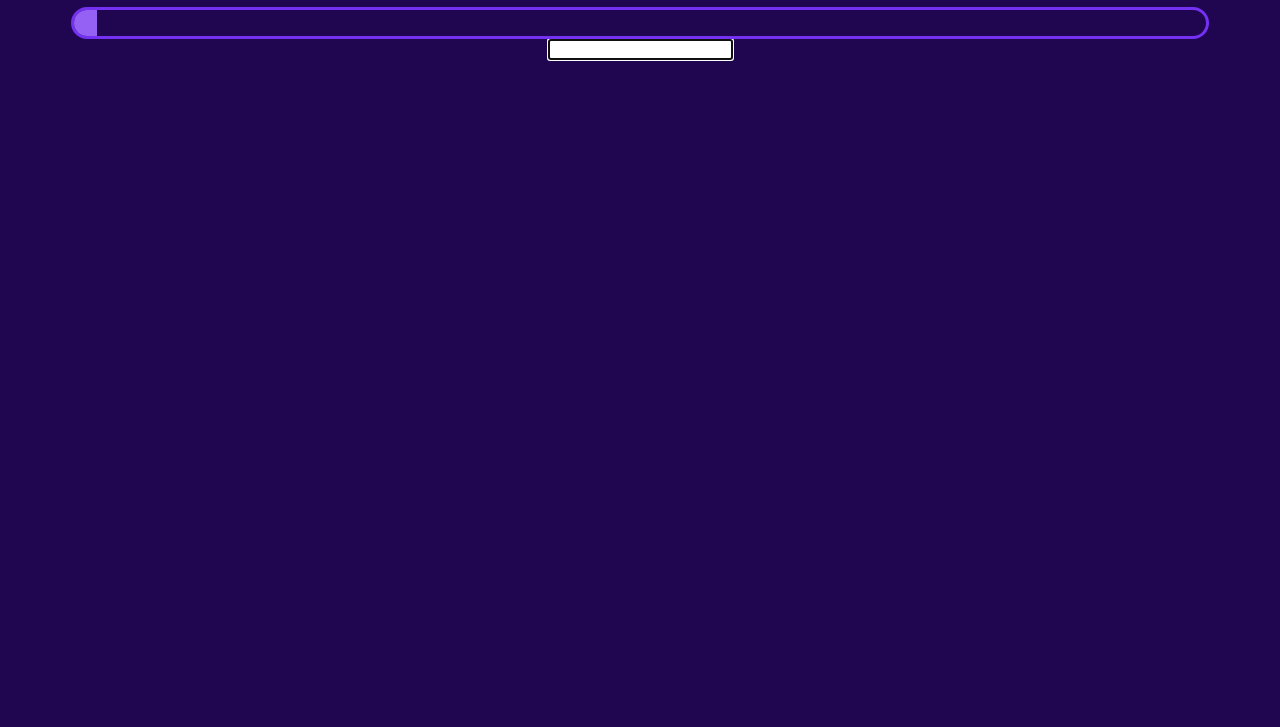
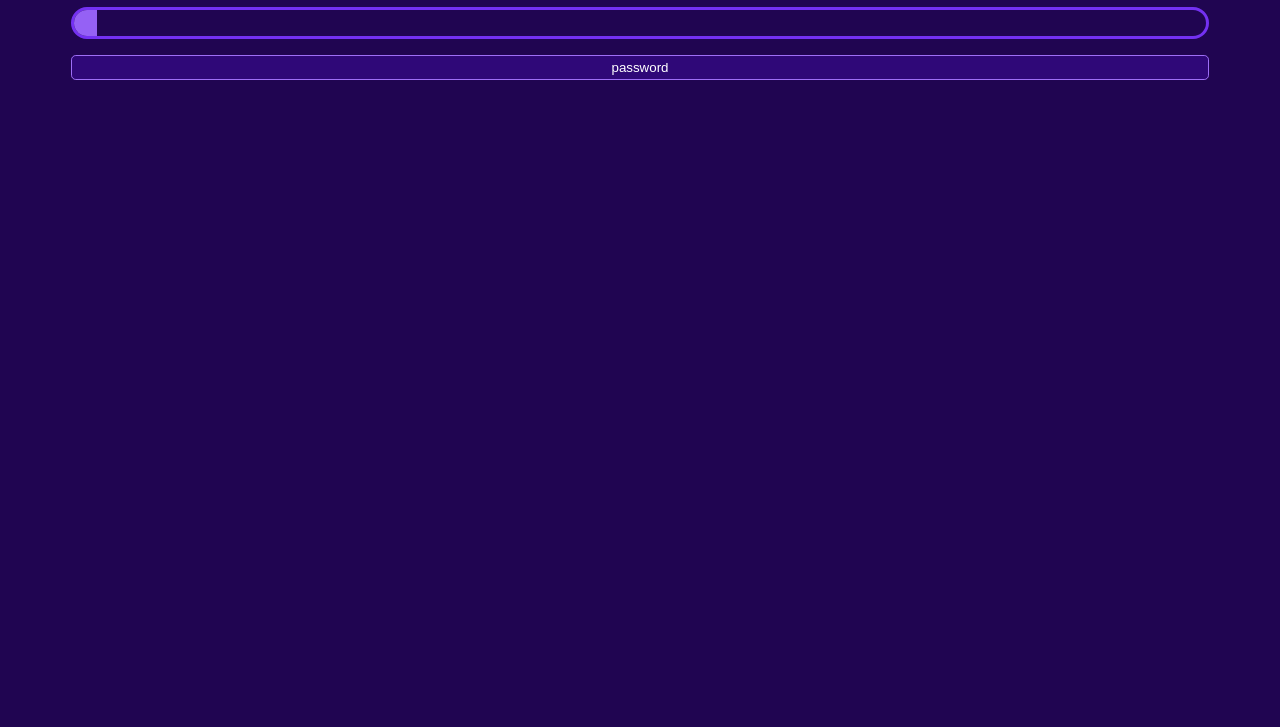
Before and after one commit to mishsx/password-strength-tester, a plain HTML site: page index.html in a window 1280 px wide. Shown: the part 73-800 px from the top of the page. Drawn offline with Linux system fonts and the light colour scheme.

Commit message:
Improved styling of input box

```diff
--- a/index.html
+++ b/index.html
@@ -1,9 +1,8 @@
 <!DOCTYPE html>
 <html lang="en">
-
   <head>
-    <meta charset="UTF-8">
-    <meta name="viewport" content="width=device-width, initial-scale=1.0">
+    <meta charset="UTF-8" />
+    <meta name="viewport" content="width=device-width, initial-scale=1.0" />
     <title>Password Strength</title>
     <style>
       *::before,
@@ -26,12 +25,11 @@
         border-radius: 1rem;
         margin: 0 auto;
         overflow: hidden;
-
       }
 
       .strength-meter::before {
         --strength: 2;
-            content: '';
+        content: "";
         position: absolute;
         left: 0;
         height: 100%;
@@ -39,15 +37,36 @@
         background-color: hsl(261, 88%, 67%);
         transition: width 200ms;
       }
+
+      .password-input {
+        margin-top: 1rem;
+        width: 90%;
+        padding: 0.25rem 0.75rem;
+        background-color: hsl(261, 88%, 25%);
+        color: white;
+        border: 1px solid hsl(261, 88%, 57%);
+        outline: none;
+        text-align: center;
+        border-radius: 0.3rem;
+      }
+
+      .password-input:focus {
+        border-color: hsl(261, 88%, 70%);
+      }
     </style>
   </head>
 
   <body>
     <h1>Password Strength Test</h1>
     <div class="strength-meter"></div>
-    <input type="text" autofocus aria-labelledby="password">
+    <input
+      class="password-input"
+      id="password-input"
+      value="password"
+      type="text"
+      autofocus
+      aria-labelledby="password"
+    />
     <div id="reasons" class="reasons"></div>
-
   </body>
-
 </html>
```
Lines whose indentation alone changed are shown as unchanged.
